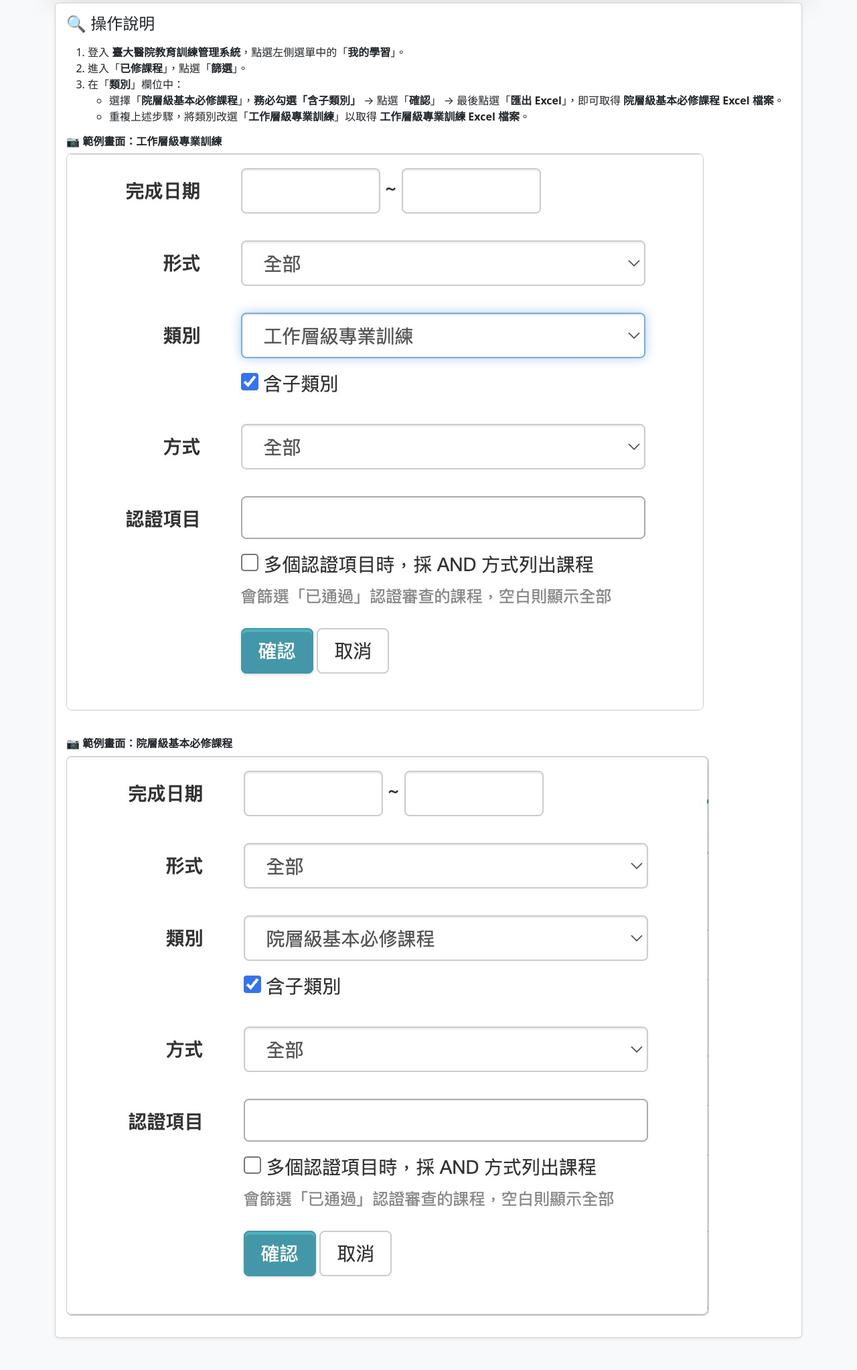
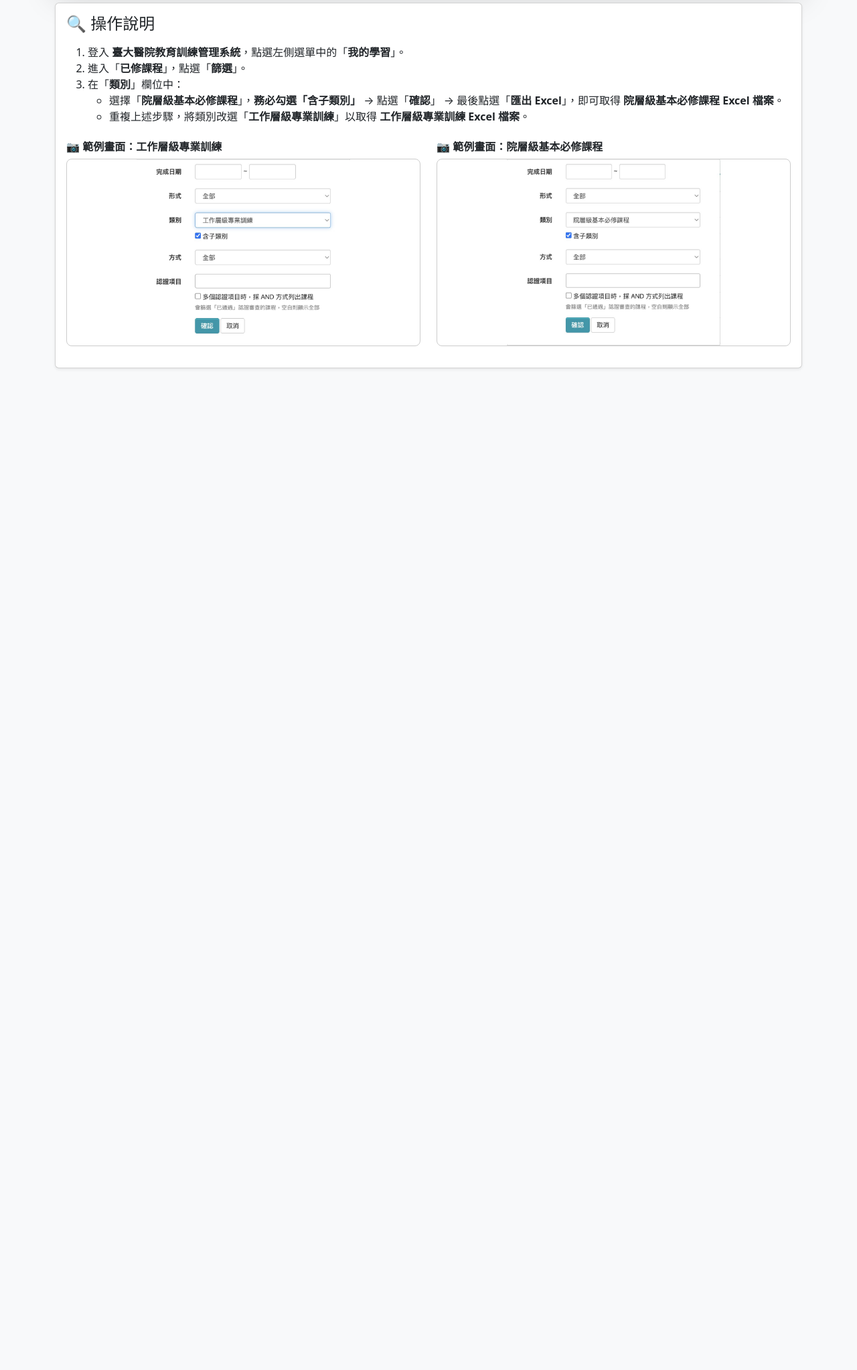
Before and after one commit to Brritany/nurse_training_tracker, a Flask app: page / in a window 1280 px wide. Shown: the part 374-2420 px from the top of the page at 67% size. After the commit the page ends 972 px from the top, so only its background shows below. Run offline with Flask 3, Linux system fonts and the light colour scheme.

Commit message:
feat: display operation diagrams side by side and add click-to-zoom function

```diff
--- a/templates/upload.html
+++ b/templates/upload.html
@@ -6,10 +6,17 @@
   <link rel="stylesheet" href="https://cdn.jsdelivr.net/npm/bootstrap@5.3.2/dist/css/bootstrap.min.css">
   <style>
     .help-img {
-      max-width: 100%;
+      width: 100%;
+      height: 280px;
+      object-fit: contain;
       border: 1px solid #ccc;
       border-radius: 8px;
       margin-bottom: 1rem;
+      cursor: pointer;
+      transition: transform 0.2s;
+    }
+    .help-img:hover {
+      transform: scale(1.02);
     }
   </style>
 </head>
@@ -47,16 +54,43 @@
           </li>
         </ol>
 
-        <div class="mb-4">
-          <h6 class="fw-bold">📷 範例畫面：工作層級專業訓練</h6>
-          <img src="/static/major.jpg" alt="工作層級專業訓練篩選畫面" class="help-img">
-        </div>
-        <div>
-          <h6 class="fw-bold">📷 範例畫面：院層級基本必修課程</h6>
-          <img src="/static/basic.jpg" alt="院層級基本必修課程篩選畫面" class="help-img">
+        <!-- 圖片並排 -->
+        <div class="row mt-4">
+          <div class="col-md-6">
+            <h6 class="fw-bold">📷 範例畫面：工作層級專業訓練</h6>
+            <img src="/static/major.jpg" alt="工作層級專業訓練篩選畫面" class="help-img" data-bs-toggle="modal" data-bs-target="#majorModal">
+          </div>
+          <div class="col-md-6">
+            <h6 class="fw-bold">📷 範例畫面：院層級基本必修課程</h6>
+            <img src="/static/basic.jpg" alt="院層級基本必修課程篩選畫面" class="help-img" data-bs-toggle="modal" data-bs-target="#basicModal">
+          </div>
         </div>
       </div>
     </div>
   </div>
+
+  <!-- Modal for major -->
+  <div class="modal fade" id="majorModal" tabindex="-1" aria-hidden="true">
+    <div class="modal-dialog modal-xl modal-dialog-centered">
+      <div class="modal-content">
+        <div class="modal-body p-0">
+          <img src="/static/major.jpg" class="w-100">
+        </div>
+      </div>
+    </div>
+  </div>
+
+  <!-- Modal for basic -->
+  <div class="modal fade" id="basicModal" tabindex="-1" aria-hidden="true">
+    <div class="modal-dialog modal-xl modal-dialog-centered">
+      <div class="modal-content">
+        <div class="modal-body p-0">
+          <img src="/static/basic.jpg" class="w-100">
+        </div>
+      </div>
+    </div>
+  </div>
+
+  <script src="https://cdn.jsdelivr.net/npm/bootstrap@5.3.2/dist/js/bootstrap.bundle.min.js"></script>
 </body>
 </html>
```
